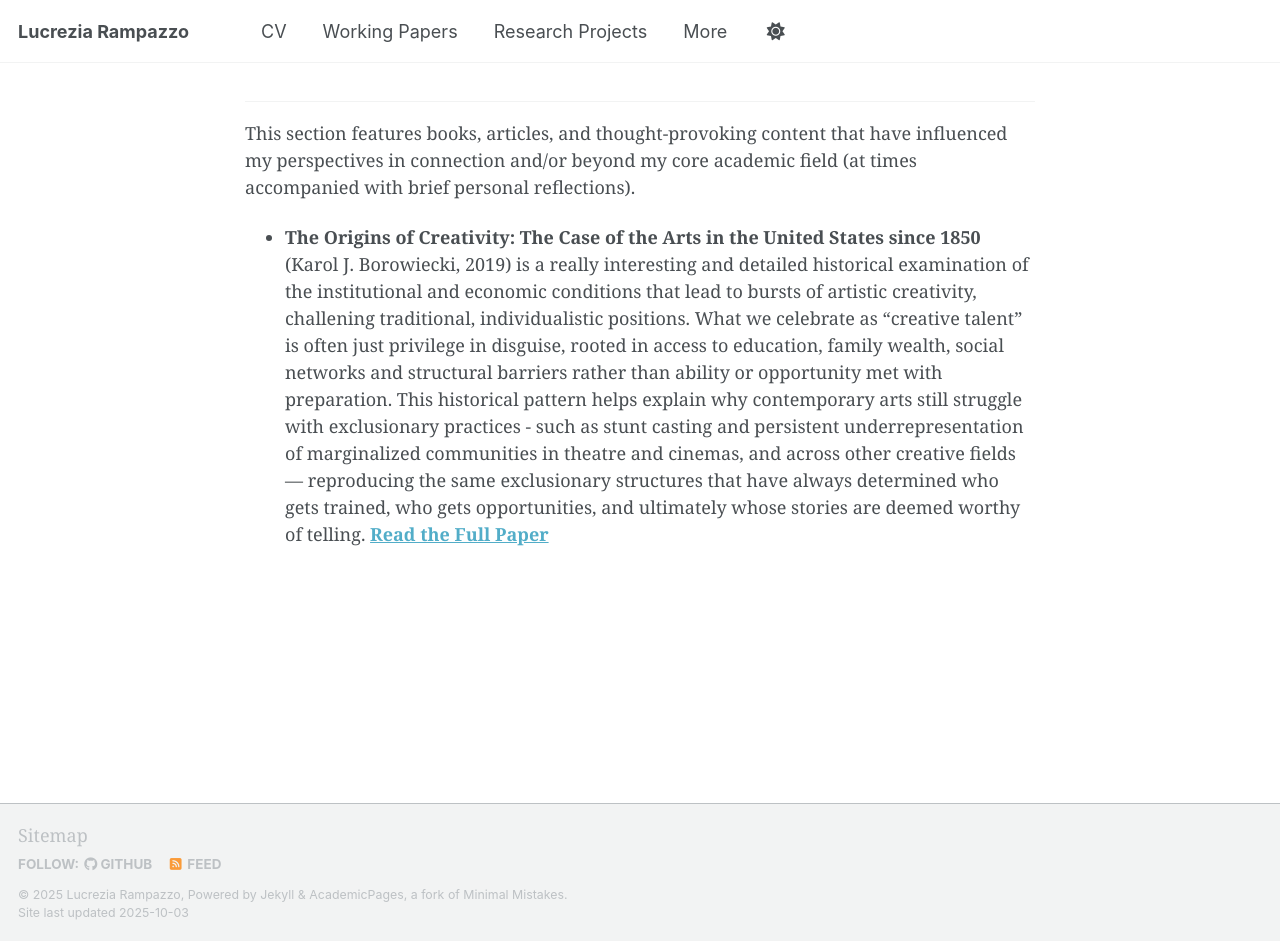
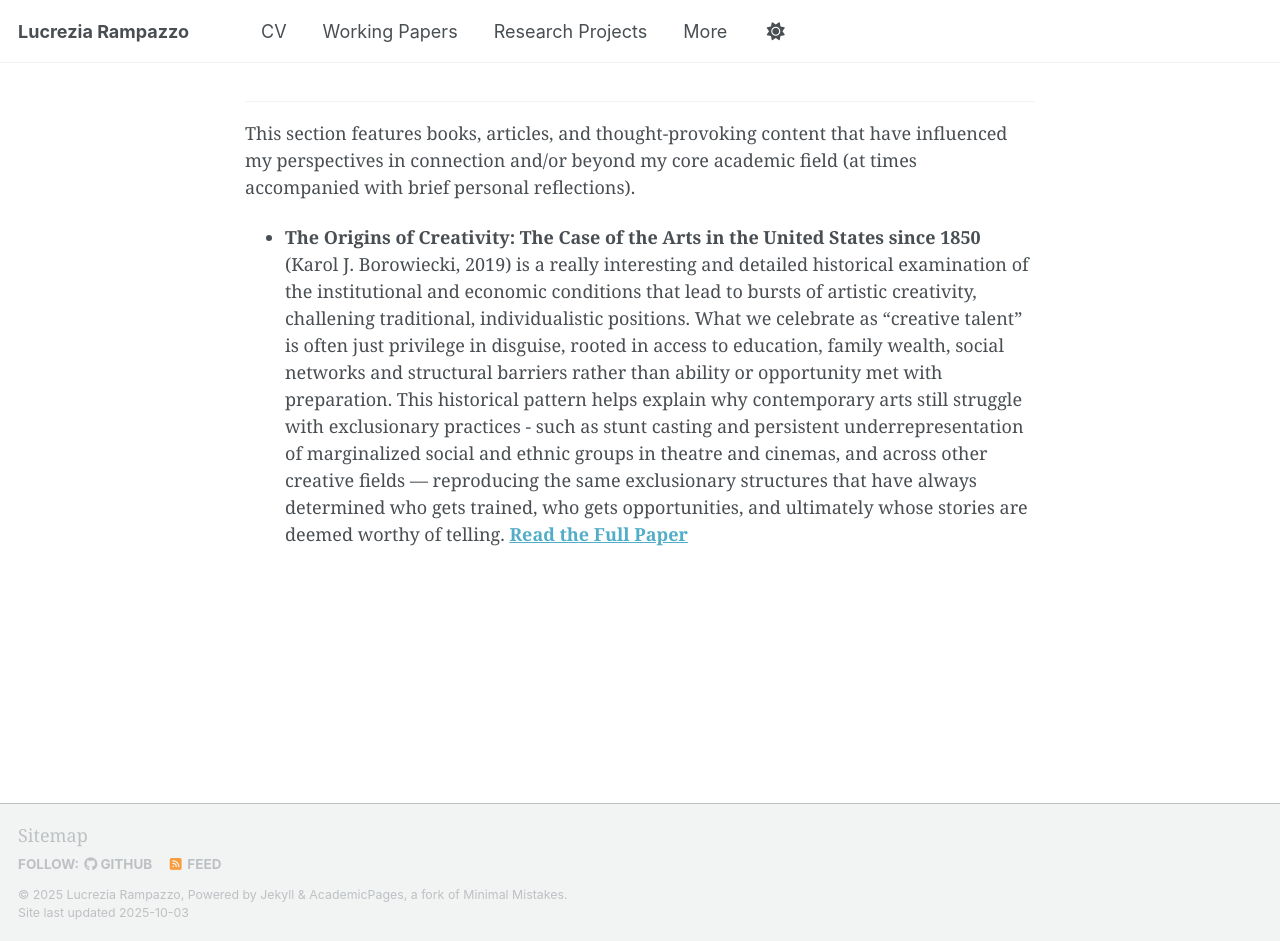
Before and after one commit to LucreziaRampazzo/lucreziarampazzo.github.io, a Jekyll site: the page built from _pages/more.md, in a window 1280 px wide and 941 px high. Built offline with Jekyll 4.4.1, drawn with Linux system fonts in a browser that asks for light colours; a script that is not in the unit is left out.

Commit message:
Update more.md

```diff
--- a/_pages/more.md
+++ b/_pages/more.md
@@ -9,4 +9,4 @@ description: "A section dedicated to stimulating reads, personal reflections, an
 ---
 This section features books, articles, and thought-provoking content that have influenced my perspectives in connection and/or beyond my core academic field (at times accompanied with brief personal reflections).
 
-* **The Origins of Creativity: The Case of the Arts in the United States since 1850** (Karol J. Borowiecki, 2019) is a really interesting and detailed historical examination of the institutional and economic conditions that lead to bursts of artistic creativity, challening traditional, individualistic positions. What we celebrate as "creative talent" is often just privilege in disguise, rooted in access to education, family wealth, social networks and structural barriers rather than ability or opportunity met with preparation. This historical pattern helps explain why contemporary arts still struggle with exclusionary practices - such as stunt casting and persistent underrepresentation of marginalized communities in theatre and cinemas, and across other creative fields — reproducing the same exclusionary structures that have always determined who gets trained, who gets opportunities, and ultimately whose stories are deemed worthy of telling. [**Read the Full Paper**](https://papers.ssrn.com/sol3/papers.cfm?abstract_id=3465590)
+* **The Origins of Creativity: The Case of the Arts in the United States since 1850** (Karol J. Borowiecki, 2019) is a really interesting and detailed historical examination of the institutional and economic conditions that lead to bursts of artistic creativity, challening traditional, individualistic positions. What we celebrate as "creative talent" is often just privilege in disguise, rooted in access to education, family wealth, social networks and structural barriers rather than ability or opportunity met with preparation. This historical pattern helps explain why contemporary arts still struggle with exclusionary practices - such as stunt casting and persistent underrepresentation of marginalized social and ethnic groups in theatre and cinemas, and across other creative fields — reproducing the same exclusionary structures that have always determined who gets trained, who gets opportunities, and ultimately whose stories are deemed worthy of telling. [**Read the Full Paper**](https://papers.ssrn.com/sol3/papers.cfm?abstract_id=3465590)
```
